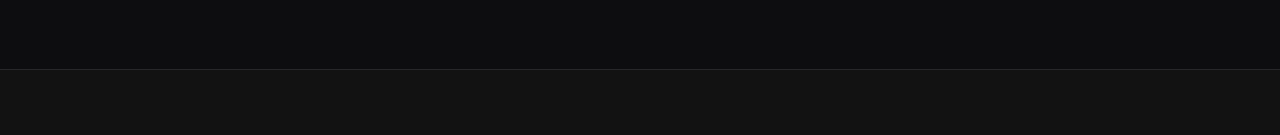
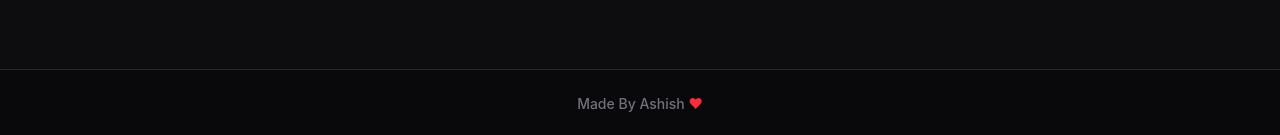
Before and after one commit to AshishGajbhiv/Portfolio-builder, a React (Vite) app: page / in a window 1280 px wide. Shown: the part 2379-2514 px from the top of the page. Before the commit the page ends 2449 px from the top, so only its background shows below. Built offline with nearby package versions, Linux system fonts and the light colour scheme.

Commit message:
Footer added

```diff
--- a/src/App.jsx
+++ b/src/App.jsx
@@ -1,6 +1,7 @@
 import { BrowserRouter, Routes, Route, useLocation } from "react-router-dom";
 import { PortfolioProvider } from "./context/PortfolioContext";
 import Navbar from "./components/Navbar";
+import Footer from "./components/Footer";
 import LandingPage from "./pages/LandingPage";
 import BuilderPage from "./pages/BuilderPage";
 import PreviewPage from "./pages/PreviewPage";
@@ -18,6 +19,7 @@ function AppContent() {
         <Route path="/builder" element={<BuilderPage />} />
         <Route path="/preview" element={<PreviewPage />} />
       </Routes>
+      {!hideNavbar && <Footer />}
     </div>
   );
 }
--- /dev/null
+++ b/src/components/Footer.jsx
@@ -0,0 +1,11 @@
+import React from 'react';
+
+const Footer = () => {
+    return (
+        <footer className="py-6 text-center text-zinc-500 dark:text-zinc-500 text-sm font-medium">
+            <p>Made By Ashish <span className="text-red-500">❤</span></p>
+        </footer>
+    );
+};
+
+export default Footer;
```
